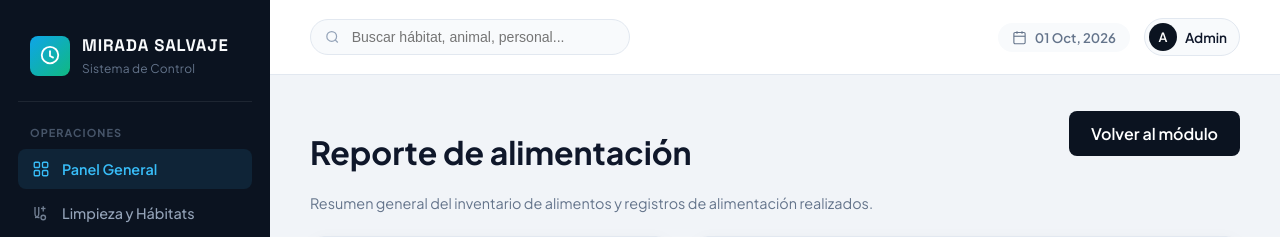
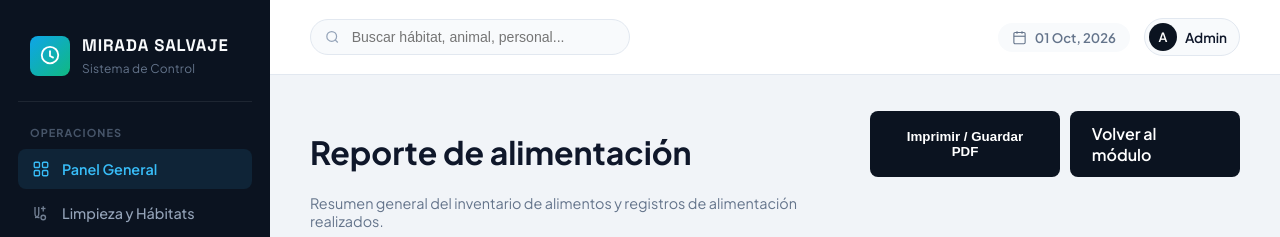
Before and after one commit to BryanRiv3ra/zoologico-mirada-salvaje, a CodeIgniter 4 app: the page made by app/Views/alimentacion/reportes.php in a window 1280 px wide. Shown: the top 237 px of the page. Run offline with PHP 8.4 and a stand-in for CodeIgniter, Linux system fonts and the light colour scheme; the template is opened without the code that fills it, so the values that code supplies are empty; some libraries are stand-ins or nearby versions.

Commit message:
feat(alimentacion): agregar opcion de imprimir reporte

```diff
--- a/app/Views/alimentacion/reportes.php
+++ b/app/Views/alimentacion/reportes.php
@@ -6,9 +6,21 @@
         <p>Resumen general del inventario de alimentos y registros de alimentación realizados.</p>
     </div>
 
+<div style="display:flex;gap:10px;">
+    <button
+        type="button"
+        class="submit-btn"
+        style="width:auto;padding:12px 22px;"
+        onclick="window.print()"
+    >
+        Imprimir / Guardar PDF
+    </button>
+
     <a href="<?= base_url('alimentacion') ?>" class="submit-btn" style="text-decoration:none;display:inline-block;width:auto;padding:12px 22px;">
         Volver al módulo
     </a>
+</div>
+
 </div>
 
 <div class="form-table-layout">
```
